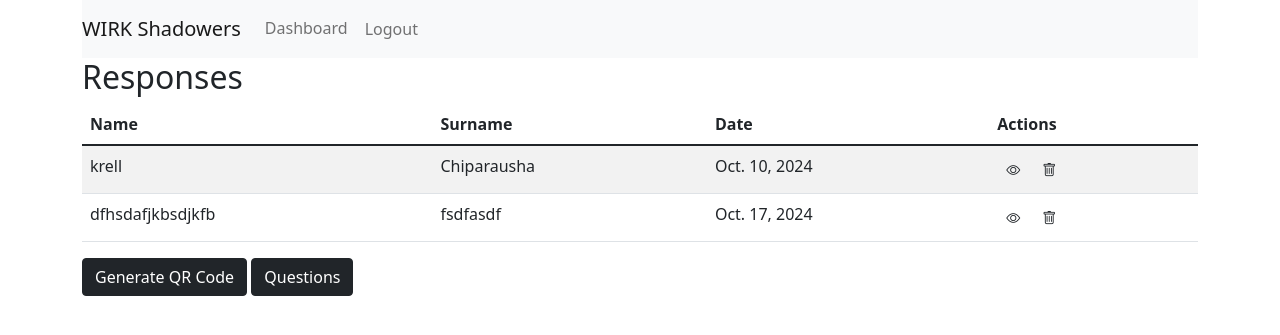
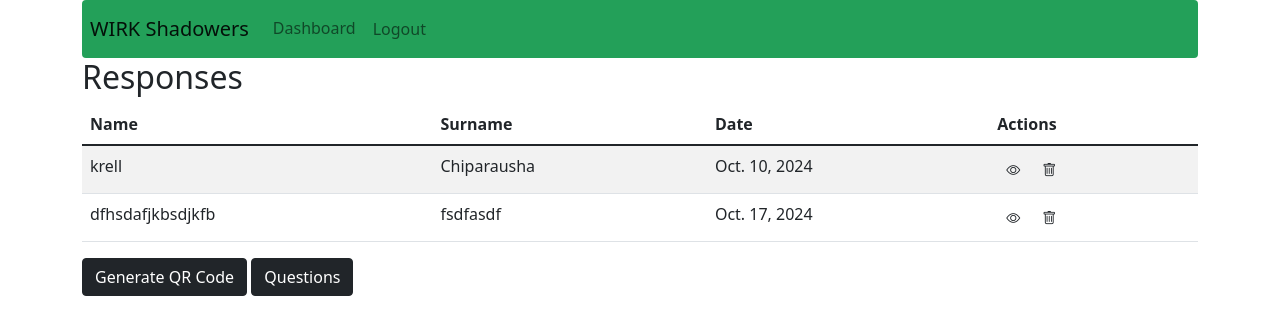
Before and after one commit to krellC137/ShadowerReview, a Django app: page /feedback/dashboard/ in a window 1280 px wide. Shown: the top 335 px of the page. Run offline with Django 5.2, Linux system fonts and the light colour scheme; a user stored in the database is signed in; data comes from the database, SQL or seed files in the repository.

Commit message:
changes on looks

```diff
--- a/feedback_app/feedback/static/css/styles.css
+++ b/feedback_app/feedback/static/css/styles.css
@@ -5,6 +5,10 @@ body {
     margin: 0;
     padding: 0;
 }
+
+.custom-navbar {
+    background-color: #23a059;
+  }
 
 /* Form container styling */
 .form-container {
--- a/feedback_app/feedback/templates/feedback/base.html
+++ b/feedback_app/feedback/templates/feedback/base.html
@@ -23,8 +23,8 @@
   <body>
     <div class="container">
       {% block navbar %}
-      <nav class="navbar navbar-expand-lg navbar-light bg-light">
-        <a class="navbar-brand" href="#">WIRK Shadowers </a>
+    <nav class="navbar navbar-expand-lg navbar-light rounded" style="background-color: #23a059;">
+        <a class="navbar-brand ms-2" href="#"> WIRK Shadowers </a>
         <button
           class="navbar-toggler"
           type="button"
--- a/feedback_app/feedback/templates/feedback/dashboard.html
+++ b/feedback_app/feedback/templates/feedback/dashboard.html
@@ -42,13 +42,13 @@
             <div class="modal-content">
                 <div class="modal-header">
                     <h5 class="modal-title" id="qrModalLabel">Generated QR Code</h5>
-                    <button type="button" class="btn-close" data-bs-dismiss="modal" aria-label="Close"></button>
+                    <button type="button" class="btn-dark" data-bs-dismiss="modal" aria-label="Close"></button>
                 </div>
                 <div class="modal-body text-center" id="qrCodeContainer">
                     <p>QR Code will be displayed here</p>
                 </div>
                 <div class="modal-footer">
-                    <button type="button" class="btn btn-secondary" data-bs-dismiss="modal">Close</button>
+                    <button type="button" class="btn btn-dark" data-bs-dismiss="modal">Close</button>
                 </div>
             </div>
         </div>
```
